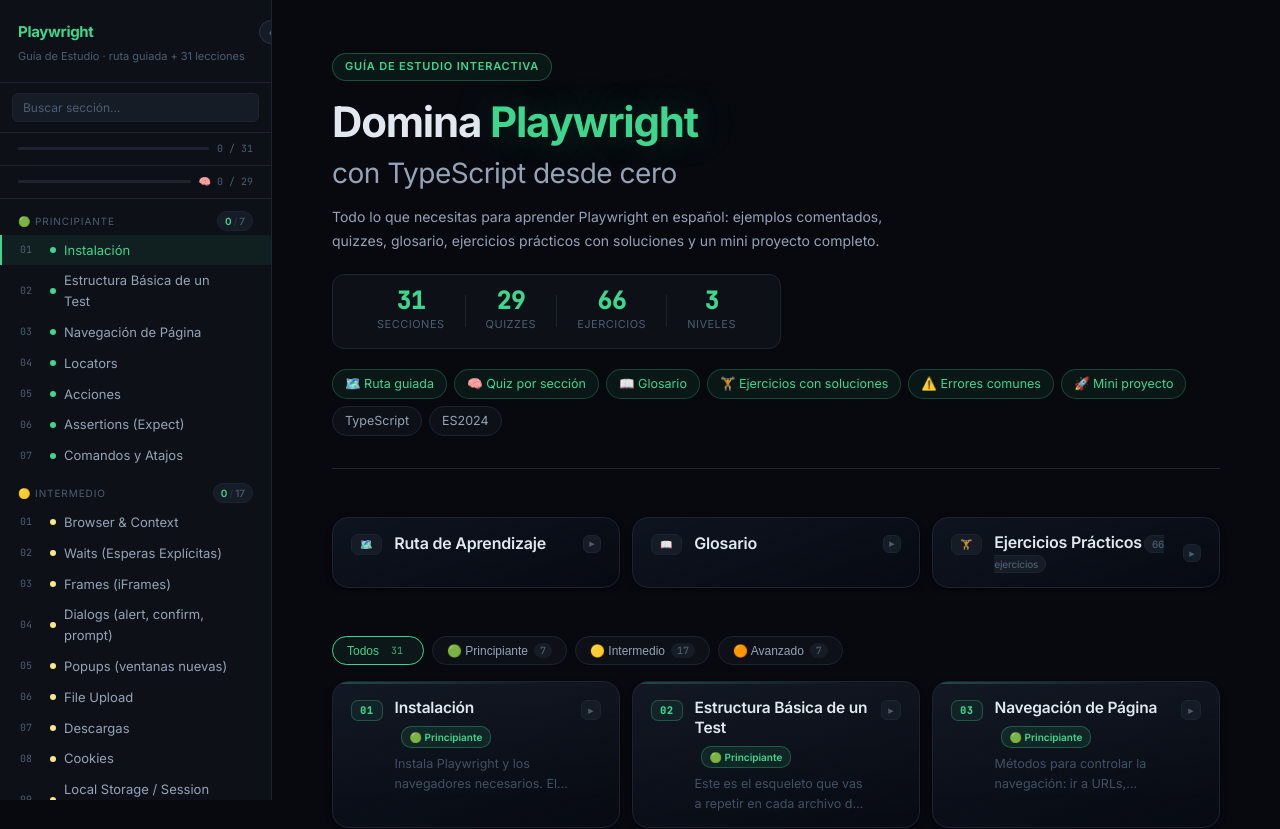
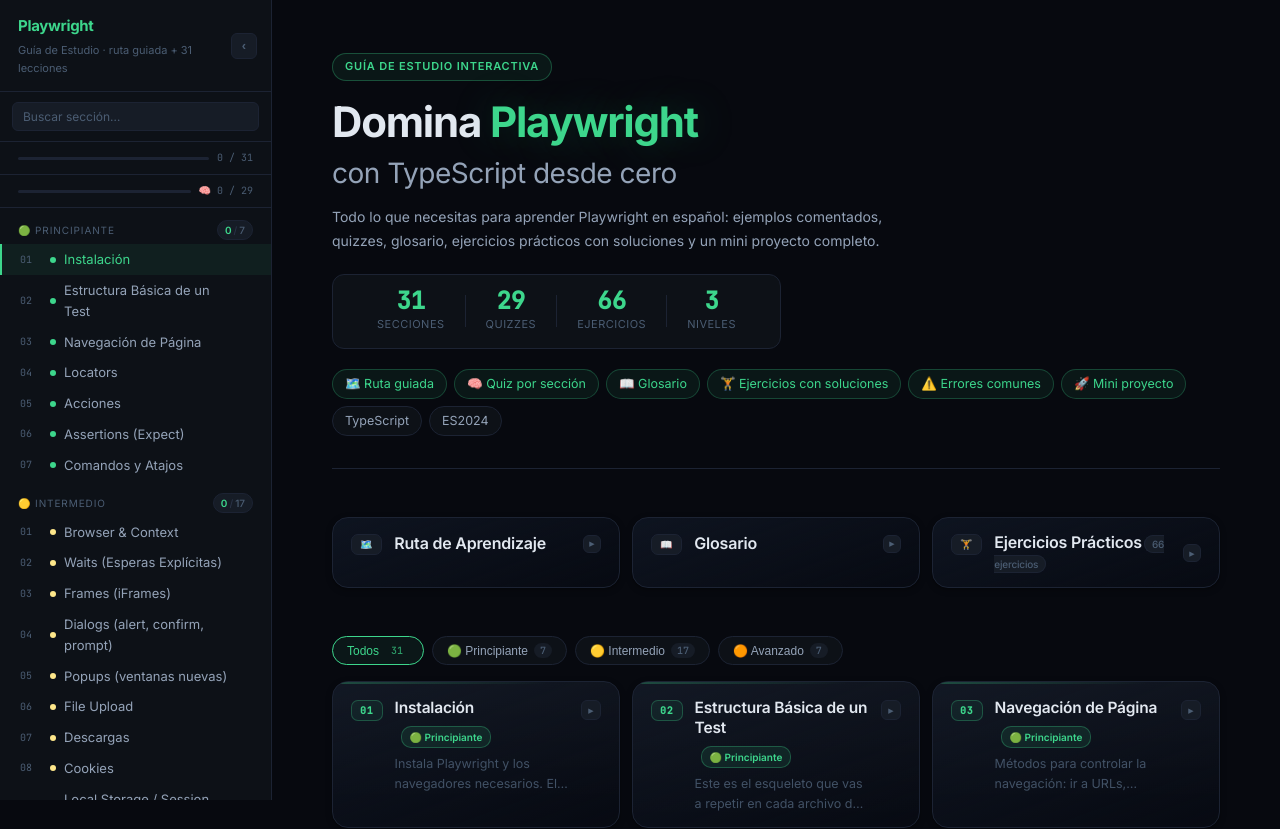
Before and after one commit to gache/playwright-guia-interactiva, a React (Vite) app: page / in a window 1280 px wide. Shown: the top 829 px of the page. Built offline with nearby package versions, Linux system fonts and the light colour scheme.

Commit message:
Move sidebar collapse button inside nav-logo header row

```diff
--- a/src/components/Sidebar.tsx
+++ b/src/components/Sidebar.tsx
@@ -62,9 +62,12 @@
   return (
     <nav id="sidebar" className={[mobileOpen ? 'mobile-open' : '', collapsed ? 'collapsed' : ''].filter(Boolean).join(' ')}>
       <div className="nav-logo">
+        {!collapsed && (
+          <div className="nav-logo-text">
             <div className="mark">Playwright</div>
-        {!collapsed && <div className="sub">Guía de Estudio · ruta guiada + {sections.length} lecciones</div>}
+            <div className="sub">Guía de Estudio · ruta guiada + {sections.length} lecciones</div>
           </div>
+        )}
         <button
           className="sidebar-collapse-btn"
           onClick={onToggleCollapse}
@@ -73,6 +76,7 @@
         >
           {collapsed ? '›' : '‹'}
         </button>
+      </div>
 
       {!collapsed && (
         <>
--- a/src/index.css
+++ b/src/index.css
@@ -48,22 +48,23 @@
     width: 52px; min-width: 52px; overflow: hidden;
   }
   .sidebar-collapse-btn {
-    position: absolute; right: -12px; top: 20px;
-    width: 24px; height: 24px; border-radius: 50%;
-    background: var(--surface2); border: 1px solid var(--border2);
-    color: var(--text-muted); cursor: pointer; font-size: 14px; font-weight: 700;
+    margin-left: auto; flex-shrink: 0;
+    width: 26px; height: 26px; border-radius: 6px;
+    background: var(--surface2); border: 1px solid var(--border);
+    color: var(--text-muted); cursor: pointer; font-size: 13px; font-weight: 700;
     display: flex; align-items: center; justify-content: center;
-    z-index: 10; transition: color .15s, border-color .15s;
+    transition: color .15s, border-color .15s, background .15s;
     padding: 0; line-height: 1;
   }
-  .sidebar-collapse-btn:hover { color: var(--text); border-color: var(--text-muted); }
+  .sidebar-collapse-btn:hover { color: var(--text); border-color: var(--border2); background: var(--border); }
   @media (max-width: 860px) { .sidebar-collapse-btn { display: none; } }
-  nav { position: relative; }
   main.sidebar-collapsed { margin-left: 0; }
   @media (min-width: 861px) {
     main.sidebar-collapsed { margin-left: 52px; }
   }
-  .nav-logo { padding: 20px 18px 16px; border-bottom: 1px solid var(--border); flex-shrink: 0; }
+  .nav-logo { padding: 14px 14px 14px 18px; border-bottom: 1px solid var(--border); flex-shrink: 0;
+    display: flex; align-items: center; gap: 8px; }
+  .nav-logo-text { flex: 1; min-width: 0; }
   .nav-logo .mark { display: flex; align-items: center; gap: 8px;
     font-size: 15px; font-weight: 700; color: var(--green); letter-spacing: -0.3px; }
   .nav-logo .mark svg { width: 17px; height: 17px; flex-shrink: 0; }
```
Lines whose indentation alone changed are shown as unchanged.
